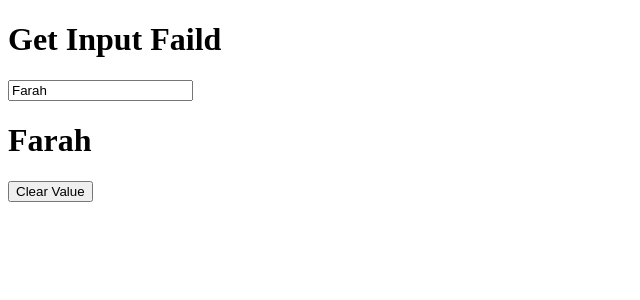
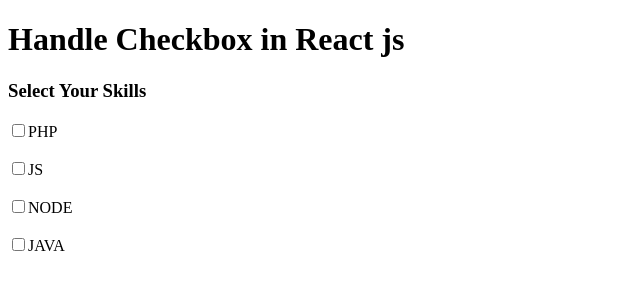
Before and after one commit to Farah-Saleem270/Reactjs-practice, a React (Vite) app: page / in a window 1280 px wide. Shown: the top 300 px of the page, without its empty margins (0-640 px from the left). Built offline with nearby package versions, Linux system fonts and the light colour scheme.

Commit message:
add some code of line

```diff
--- a/src/App.jsx
+++ b/src/App.jsx
@@ -3,6 +3,7 @@
 import { useState } from "react";
 import User from "./User";
 import Wrapper from "./wrapper";
+import Skills from "./checkBoxes";
 
 // function App(){
 //   return(
@@ -198,25 +199,65 @@
 // export default App
 
 
-function App() {
-  const[value,setValue]=useState("Farah");
-  return (
+// function App() {
+//   const[value,setValue]=useState("Farah");
+//   return (
+//     <div>
+//       {/* <h1>Hello</h1>
+//       <Wrapper color="orange">
+//          <h1>Hello Everyone</h1>
+//       </Wrapper>
+//       <Wrapper>
+//          <h1>Hello Fari</h1>
+//       </Wrapper> */}
+//       {/* <User name= "Farah"/>
+//       <User/> */}
+//       {/* <h1>Get Input Faild</h1>
+//       <input type="text" value={value} onChange={(event) => setValue
+//         (event.target.value)} placeholder="Enter user name" />
+//         <h1>{value}</h1>
+//         <button onClick={()=>setValue("")}>Clear Value</button> */}
+//     </div>
+//   )
+// }
+// export default App;
+
+
+
+// function App() {
+//   const [name,setName] = useState('');
+//   const [password,setPassword ]= useState('');
+//   const [email,setEmail ]= useState('');
+//   return (
+//     <div>
+//       <h1>Controlled Component</h1>
+//       <form action="" method="get">
+//         <input type="text" value={name} onChange={(event)=>setName(event.target.value)} placeholder="Enter Name" />
+//         <br /> <br />
+//         <input type="password" value={password} onChange={(event)=>setPassword(event.target.value)} placeholder="Enter Password" />
+//         <br /> <br />
+//         <input type="text" value={email} onChange={(event)=>setEmail(event.target.value)} placeholder="Enter Email" />
+//         <br /> <br />
+//         <button>Submit</button>
+//         <button onClick={()=>{setEmail('');setName('');setPassword('')}}>Clear</button>
+//         <h3>{name}</h3>
+//         <h3>{password}</h3>
+//         <h3>{email}</h3>
+//       </form>
+//     </div>
+//   )
+// }
+
+// export default App;
+
+
+function App(){
+  return(
     <div>
-      {/* <h1>Hello</h1>
-      <Wrapper color="orange">
-         <h1>Hello Everyone</h1>
-      </Wrapper>
-      <Wrapper>
-         <h1>Hello Fari</h1>
-      </Wrapper> */}
-      {/* <User name= "Farah"/>
-      <User/> */}
-      <h1>Get Input Faild</h1>
-      <input type="text" value={value} onChange={(event) => setValue
-        (event.target.value)} placeholder="Enter user name" />
-        <h1>{value}</h1>
-        <button onClick={()=>setValue("")}>Clear Value</button>
+      <h1>Handle Checkbox in React js</h1>
+      <Skills />
     </div>
   )
 }
+
 export default App;
--- /dev/null
+++ b/src/checkBoxes.jsx
@@ -0,0 +1,33 @@
+import { useState } from "react";
+
+function Skills() {
+    const [skills, setSkills] = useState([]);
+    const handleSkills = (event) => {
+        console.log(event.target.value, event.target.checked);
+        if(event.target.checked){
+            setSkills(event.target.value);
+        }
+
+    }
+    return (
+        <div>
+            <h3>Select Your Skills</h3>
+            <input onChange={handleSkills} type="checkbox" id="php" value="php" />
+            <label htmlFor="php">PHP</label>
+            <br />
+            <br />
+            <input onChange={handleSkills} type="checkbox" id="js" value="js" />
+            <label htmlFor="js">JS</label>
+            <br />
+            <br />
+            <input onChange={handleSkills} type="checkbox" id="node" value="node" />
+            <label htmlFor="node">NODE</label>
+            <br />
+            <br />
+            <input onChange={handleSkills} type="checkbox" id="java" value="java" />
+            <label htmlFor="java">JAVA</label>
+        </div>
+    )
+}
+
+export default Skills;
```
